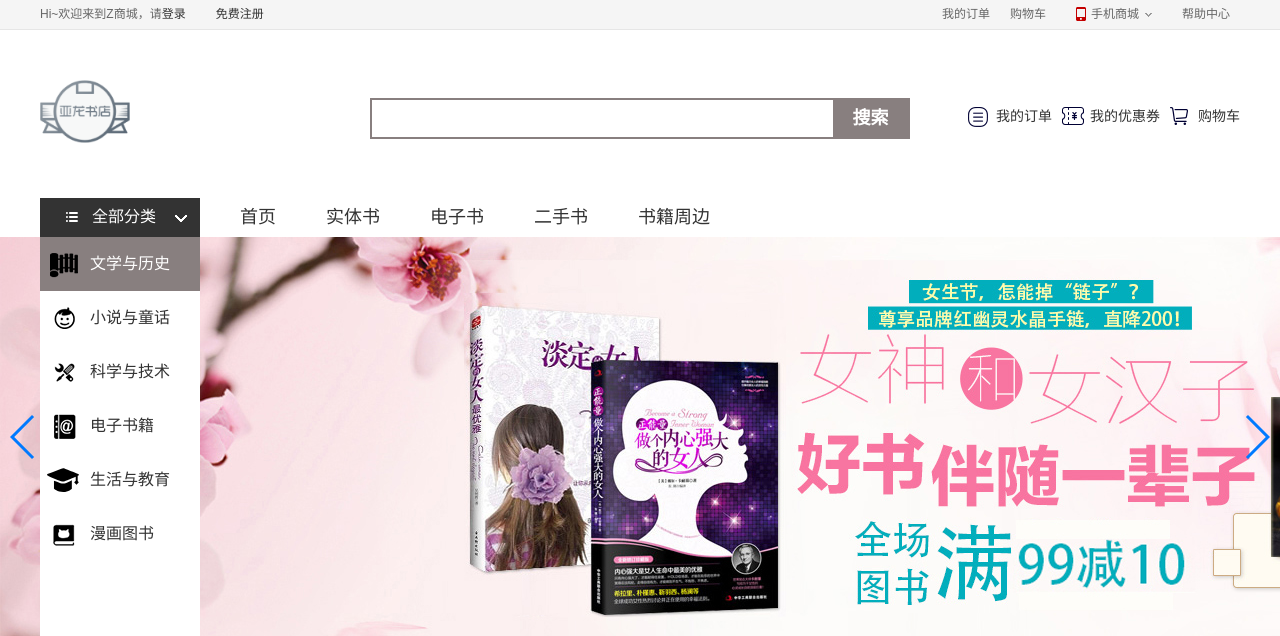
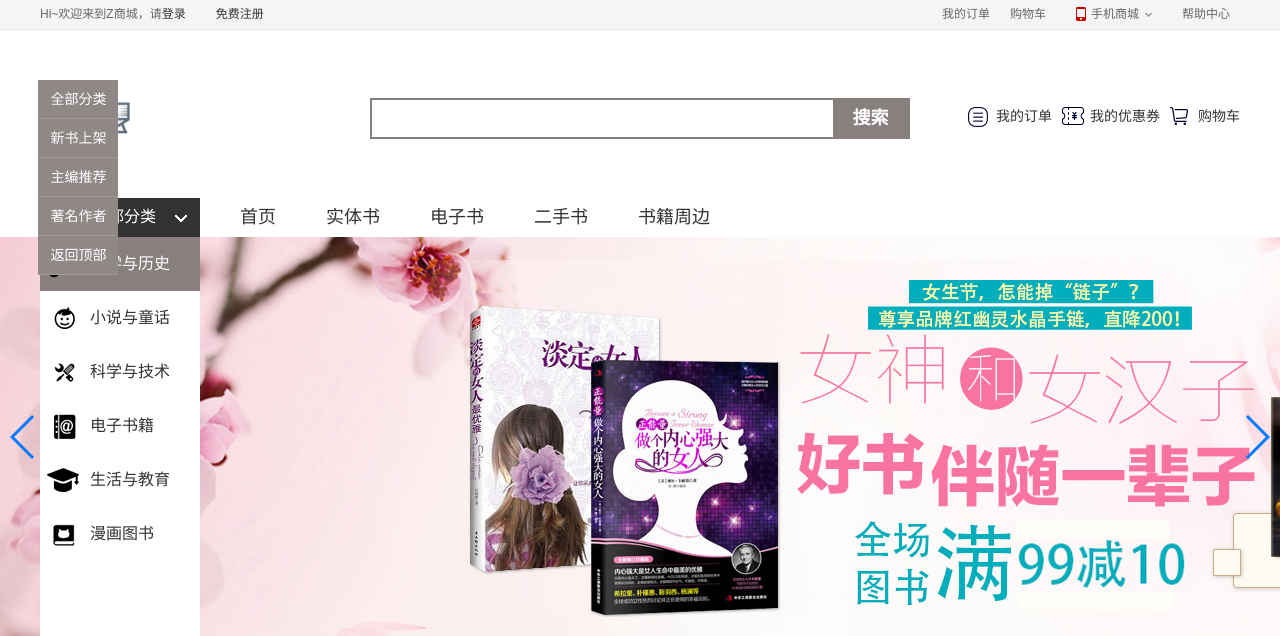
Before and after one commit to 953708519/book-mall, a PHP site: page / in a window 1280 px wide. Shown: the top 636 px of the page. Run offline with PHP 8.4, Linux system fonts and the light colour scheme.

Commit message:
锚点导航

```diff
--- a/css/style.css
+++ b/css/style.css
@@ -570,3 +570,28 @@ width: 675px;
     line-height: 26px;
     color: #666;
 }
+.fix-bar{
+    left: 3%;
+    position: fixed;
+    width: 80px;
+    background-color: #908787;
+    overflow: hidden;
+    top:80px;
+    z-index: 50;
+}
+.fix-bar a{
+    position: relative;
+    display: block;
+    height: 38px;
+    border-bottom: 1px solid #a19999;
+    font-size: 14px;
+    line-height: 38px;
+    overflow: hidden;
+    color: #fff;
+    text-decoration: none;
+    text-align: center;
+}
+.fix-bar a:hover{
+background-color:#ec7814;
+
+}
--- a/index.html
+++ b/index.html
@@ -531,6 +531,13 @@
         <p>亚龙书店收录的免费小说作品、频道内容、书友评论、用户上传文字、图片等其他一切内容及在亚龙书店网所做之广告均供参考，版权问题请联系。</p>
     </div>
 </div>
+<div class="fix-bar" id="fix-nav">
+    <a href="javascript:;" onclick="navSlide('.classify-top',300);" >全部分类</a>
+    <a href="javascript:;" onclick="navSlide('.nb-title',300);">新书上架</a>
+    <a href="javascript:" onclick="navSlide('.tj-title',300);">主编推荐</a>
+    <a href="javascript:" onclick="navSlide('.fa-title',300);">著名作者</a>
+    <a href="javascript:" onclick="navSlide();">返回顶部</a>
+</div>
 <script src="js/jquery-1.11.3.min.js"></script>
 <script src="js/swiper-4.3.5.min.js"></script>
 <script src="js/index.js"></script>
--- a/js/index.js
+++ b/js/index.js
@@ -32,8 +32,22 @@ $(function(){
          console.log($('#wraps .down>.clearfix'));
          $('#wraps .down>.clearfix').eq(index).show();
          $('#wraps .down>.clearfix').eq(index).siblings().hide();
-     })
+     });
+
+     $('#fix-nav').css('display','none');
+     $('#fix-nav').scrollTop(3000).css('display','block');
 
 
 
-})
+
+});
+
+function navSlide(ele,speed){
+    if(!speed) speed = 300;
+    if(!ele){
+    $("html,body").animate({scrollTop:0},speed);
+    }else{
+    if(ele.length>0) $("html,body").animate({scrollTop:$(ele).offset().top},speed);
+   }
+    return false;
+}
```
Also changed, not shown: images/iconall.png.
